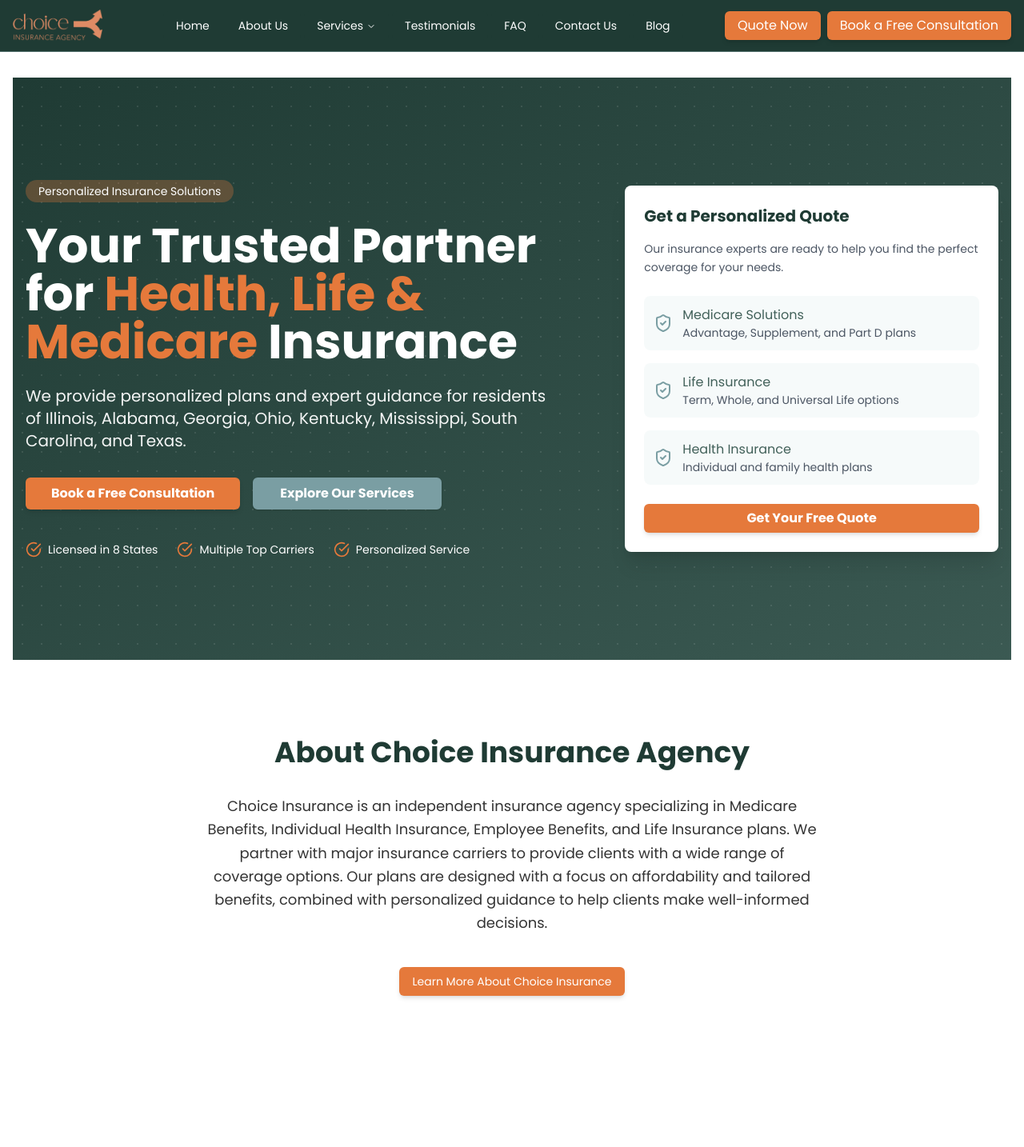
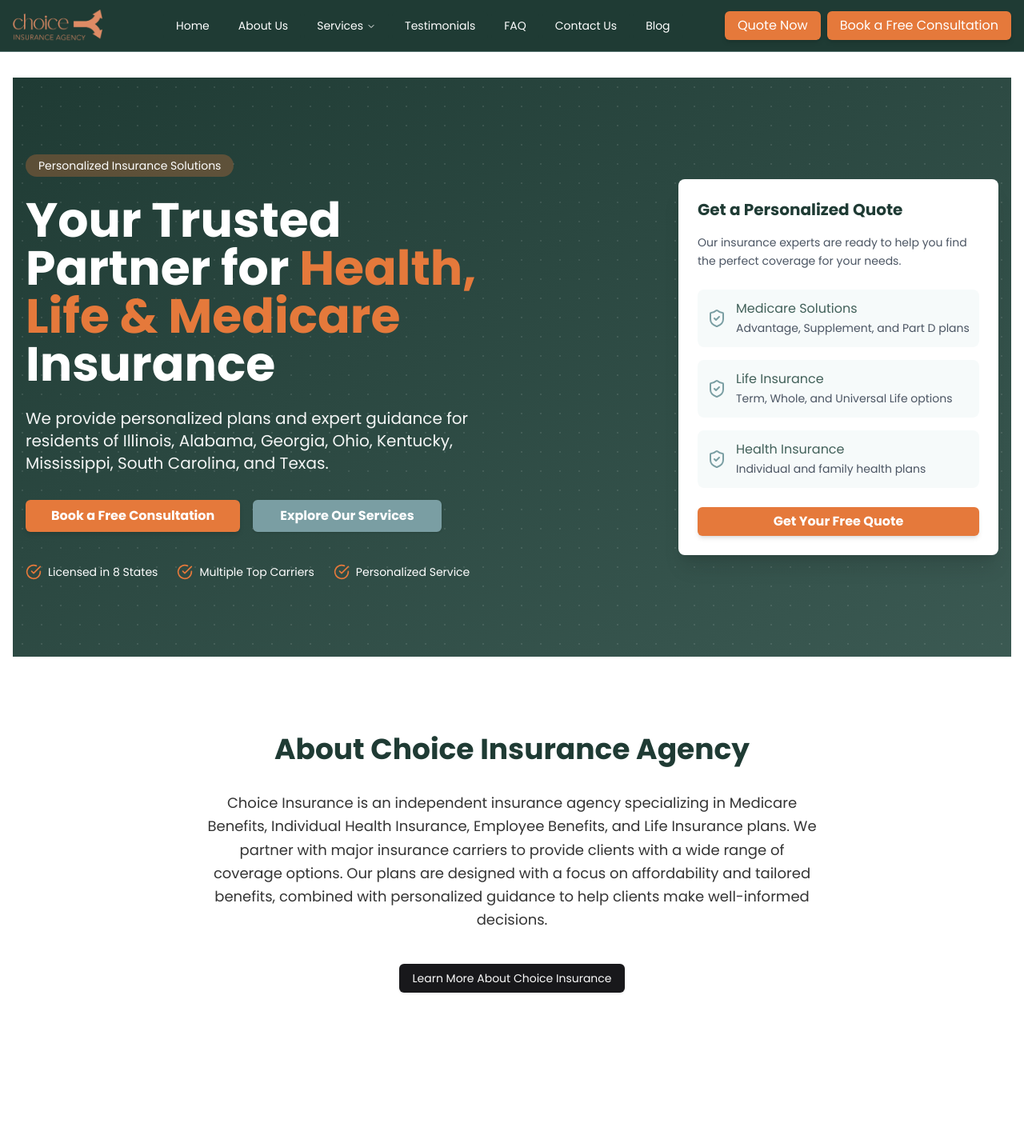
Before and after one commit to Ascempower/Manus, a Next.js app: page / in a window 1280 px wide. Shown: the top 1434 px of the page at 80% size. Built offline with nearby package versions, Linux system fonts and the light colour scheme.

Commit message:
modified:   src/app/globals.css

```diff
--- a/src/app/globals.css
+++ b/src/app/globals.css
@@ -103,4 +103,74 @@
   .footer-links a {
     @apply text-brand-warm-beige-coral-dark hover:underline;
   }
+
+  /* Hero Section Styling */
+  .hero-section {
+    @apply bg-brand-deeper-forest-green text-white py-16 md:py-24 flex flex-wrap justify-between gap-8;
+  }
+
+  .hero-content {
+    @apply max-w-[600px] flex-1;
+  }
+
+  .tagline {
+    @apply bg-brand-warm-beige-coral-dark/30 text-white px-4 py-1 rounded-full text-sm font-medium inline-block mb-6;
+  }
+
+  .highlight {
+    @apply text-brand-warm-beige-coral-dark;
+  }
+
+  .badges {
+    @apply mt-10 flex items-center gap-6 flex-wrap;
+  }
+
+  .quote-card {
+    @apply bg-white text-brand-deeper-forest-green p-6 rounded-lg shadow-xl max-w-[400px] flex-1;
+  }
+
+  .btn-full {
+    @apply w-full block text-center;
+  }
+
+  /* CTA Section Styling */
+  .cta-section {
+    @apply bg-brand-deeper-forest-green text-white py-16 md:py-24 relative overflow-hidden;
+  }
+
+  .cta-content {
+    @apply max-w-3xl mx-auto text-center relative z-10;
+  }
+
+  /* Testimonial Section Styling */
+  .testimonial-section {
+    @apply py-16 md:py-24 bg-brand-teal-blue/10;
+  }
+
+  .testimonial-card {
+    @apply max-w-2xl mx-auto bg-white p-8 rounded-lg shadow-lg text-brand-black hover:shadow-xl transition-shadow duration-300;
+  }
+
+  /* Features Section Styling */
+  .features-section {
+    @apply py-16 md:py-24 bg-white text-brand-black;
+  }
+
+  .feature-card {
+    @apply p-6 rounded-lg hover:shadow-md transition-shadow duration-300 text-center;
+  }
+
+  /* About Section Styling */
+  .about-section {
+    @apply py-16 md:py-24 bg-white text-brand-black;
+  }
+
+  /* Button Styling */
+  .btn-primary {
+    @apply bg-brand-warm-beige-coral-dark hover:bg-brand-warm-beige-coral-darker text-white shadow-md;
+  }
+
+  .btn-secondary {
+    @apply bg-brand-teal-blue-dark hover:bg-brand-teal-blue-dark/90 text-white shadow-md;
+  }
 }
--- a/src/app/page.tsx
+++ b/src/app/page.tsx
@@ -7,7 +7,7 @@
   return (
     <>
       {/* Hero Section */}
-      <section className="relative py-20 md:py-32 bg-brand-deeper-forest-green text-brand-white overflow-hidden">
+      <section className="hero-section relative overflow-hidden">
         {/* Background Pattern - Softer Gradient Pattern */}
         <div className="absolute inset-0">
           <div className="absolute top-0 left-0 w-full h-full bg-gradient-to-br from-brand-deeper-forest-green to-brand-deep-forest-green opacity-80"></div>
@@ -17,12 +17,12 @@
         <div className="container mx-auto px-4 relative z-10">
           <div className="flex flex-col md:flex-row items-center justify-between gap-12">
             {/* Hero Content */}
-            <div className="md:w-3/5 text-left md:pr-8">
-              <div className="inline-block px-4 py-1 rounded-full bg-brand-warm-beige-coral-dark/30 text-white text-sm font-medium mb-6">
+            <div className="hero-content text-left md:pr-8">
+              <span className="tagline">
                 Personalized Insurance Solutions
-              </div>
+              </span>
               <h1 className="text-4xl md:text-5xl lg:text-6xl font-bold mb-6 font-poppins leading-tight">
-                Your Trusted Partner for <span className="text-brand-warm-beige-coral-dark">Health, Life & Medicare</span> Insurance
+                Your Trusted Partner for <span className="highlight">Health, Life & Medicare</span> Insurance
               </h1>
               <p className="text-lg md:text-xl mb-8 text-brand-white/95 max-w-2xl leading-relaxed">
                 We provide personalized plans and expert guidance for residents of Illinois, Alabama, Georgia, Ohio, Kentucky, Mississippi, South Carolina, and Texas.
@@ -38,7 +38,7 @@
               </div>
 
               {/* Trust Indicators */}
-              <div className="mt-10 flex items-center gap-6 flex-wrap">
+              <div className="badges">
                 <div className="flex items-center gap-2">
                   <CheckCircle size={20} className="text-brand-warm-beige-coral-dark" />
                   <span className="text-sm font-medium">Licensed in 8 States</span>
@@ -55,74 +55,72 @@
             </div>
 
             {/* Hero Image/Card */}
-            <div className="md:w-2/5 relative">
-              <div className="bg-white rounded-lg shadow-xl p-6 text-brand-black">
-                <h3 className="text-xl font-bold mb-4 text-brand-deeper-forest-green">Get a Personalized Quote</h3>
+            <div className="quote-card">
+              <h2 className="text-xl font-bold mb-4">Get a Personalized Quote</h2>
               <p className="text-sm text-gray-600 mb-6 leading-relaxed">Our insurance experts are ready to help you find the perfect coverage for your needs.</p>
 
-                <div className="space-y-4 mb-6">
-                  <div className="flex items-center gap-3 p-3 rounded-lg bg-brand-teal-blue/10 transition-all duration-300 hover:bg-brand-teal-blue/20 cursor-pointer group" title="Click to learn more about Medicare Solutions">
+              <ul className="space-y-4 mb-6">
+                <li className="flex items-center gap-3 p-3 rounded-lg bg-brand-teal-blue/10 transition-all duration-300 hover:bg-brand-teal-blue/20 cursor-pointer group" title="Click to learn more about Medicare Solutions">
                   <ShieldCheck className="text-brand-teal-blue-dark flex-shrink-0 group-hover:text-brand-deep-forest-green transition-colors duration-300" size={24} />
                   <div>
-                      <h4 className="font-medium text-brand-deep-forest-green group-hover:text-brand-deeper-forest-green transition-colors duration-300">Medicare Solutions</h4>
-                      <p className="text-sm text-gray-600">Advantage, Supplement, and Part D plans</p>
+                    <strong className="font-medium text-brand-deep-forest-green group-hover:text-brand-deeper-forest-green transition-colors duration-300">Medicare Solutions</strong><br />
+                    <span className="text-sm text-gray-600">Advantage, Supplement, and Part D plans</span>
                   </div>
-                  </div>
+                </li>
 
-                  <div className="flex items-center gap-3 p-3 rounded-lg bg-brand-teal-blue/10 transition-all duration-300 hover:bg-brand-teal-blue/20 cursor-pointer group" title="Click to learn more about Life Insurance">
+                <li className="flex items-center gap-3 p-3 rounded-lg bg-brand-teal-blue/10 transition-all duration-300 hover:bg-brand-teal-blue/20 cursor-pointer group" title="Click to learn more about Life Insurance">
                   <ShieldCheck className="text-brand-teal-blue-dark flex-shrink-0 group-hover:text-brand-deep-forest-green transition-colors duration-300" size={24} />
                   <div>
-                      <h4 className="font-medium text-brand-deep-forest-green group-hover:text-brand-deeper-forest-green transition-colors duration-300">Life Insurance</h4>
-                      <p className="text-sm text-gray-600">Term, Whole, and Universal Life options</p>
+                    <strong className="font-medium text-brand-deep-forest-green group-hover:text-brand-deeper-forest-green transition-colors duration-300">Life Insurance</strong><br />
+                    <span className="text-sm text-gray-600">Term, Whole, and Universal Life options</span>
                   </div>
-                  </div>
+                </li>
 
-                  <div className="flex items-center gap-3 p-3 rounded-lg bg-brand-teal-blue/10 transition-all duration-300 hover:bg-brand-teal-blue/20 cursor-pointer group" title="Click to learn more about Health Insurance">
+                <li className="flex items-center gap-3 p-3 rounded-lg bg-brand-teal-blue/10 transition-all duration-300 hover:bg-brand-teal-blue/20 cursor-pointer group" title="Click to learn more about Health Insurance">
                   <ShieldCheck className="text-brand-teal-blue-dark flex-shrink-0 group-hover:text-brand-deep-forest-green transition-colors duration-300" size={24} />
                   <div>
-                      <h4 className="font-medium text-brand-deep-forest-green group-hover:text-brand-deeper-forest-green transition-colors duration-300">Health Insurance</h4>
-                      <p className="text-sm text-gray-600">Individual and family health plans</p>
+                    <strong className="font-medium text-brand-deep-forest-green group-hover:text-brand-deeper-forest-green transition-colors duration-300">Health Insurance</strong><br />
+                    <span className="text-sm text-gray-600">Individual and family health plans</span>
                   </div>
-                  </div>
-                </div>
+                </li>
+              </ul>
 
-                <Button asChild className="w-full bg-brand-warm-beige-coral-dark hover:bg-brand-warm-beige-coral-darker text-white font-semibold shadow-md text-base">
+              <Button asChild className="btn-full bg-brand-warm-beige-coral-dark hover:bg-brand-warm-beige-coral-darker text-white font-semibold shadow-md text-base">
                 <Link href="/contact#get-a-quote">Get Your Free Quote</Link>
               </Button>
             </div>
           </div>
         </div>
-        </div>
       </section>
       {/* About Us Snippet */}
-      <section className="py-16 md:py-24 bg-brand-white text-brand-black">
+      <section className="about-section">
         <div className="container mx-auto px-4 text-center">
           <h2 className="text-3xl md:text-4xl font-bold mb-8 text-brand-deeper-forest-green font-poppins">About Choice Insurance Agency</h2>
           <p className="text-lg text-brand-black/80 mb-10 max-w-3xl mx-auto leading-relaxed">
             Choice Insurance is an independent insurance agency specializing in Medicare Benefits, Individual Health Insurance, Employee Benefits, and Life Insurance plans. We partner with major insurance carriers to provide clients with a wide range of coverage options. Our plans are designed with a focus on affordability and tailored benefits, combined with personalized guidance to help clients make well-informed decisions.
           </p>
-          <Button asChild className="bg-brand-warm-beige-coral-dark hover:bg-brand-warm-beige-coral-darker text-white shadow-md">
+          <Button asChild className="btn-primary">
             <Link href="/about">Learn More About Choice Insurance</Link>
           </Button>
         </div>
       </section>
 
       {/* Why Choose Us Section */}
-      <section className="py-16 md:py-24 bg-brand-white text-brand-black">
+      <section className="features-section">
         <div className="container mx-auto px-4">
           <h2 className="text-3xl md:text-4xl font-bold text-center mb-12 text-brand-deeper-forest-green font-poppins">Why Choose Choice Insurance?</h2>
           <div className="grid md:grid-cols-3 gap-8 text-center">
-            <div className="p-6 rounded-lg hover:shadow-md transition-shadow duration-300">
+            <div className="feature-card">
               <CheckCircle size={48} className="mx-auto mb-4 text-brand-deeper-forest-green" aria-hidden="true" />
               <h3 className="text-xl font-bold mb-3 text-brand-deeper-forest-green font-poppins">Personalized Service</h3>
               <p className="text-brand-black/80 leading-relaxed text-base">At Choice Insurance, we take the time to understand your unique needs and find the perfect plan for you.</p>
             </div>
-            <div className="p-6 rounded-lg hover:shadow-md transition-shadow duration-300">
+            <div className="feature-card">
               <Users size={48} className="mx-auto mb-4 text-brand-deeper-forest-green" aria-hidden="true" />
               <h3 className="text-xl font-bold mb-3 text-brand-deeper-forest-green font-poppins">Independent Agency</h3>
               <p className="text-brand-black/80 leading-relaxed text-base">As an independent agency, Choice Insurance offers a wide range of options from multiple top carriers.</p>
             </div>
-            <div className="p-6 rounded-lg hover:shadow-md transition-shadow duration-300">
+            <div className="feature-card">
               <ShieldCheck size={48} className="mx-auto mb-4 text-brand-deeper-forest-green" aria-hidden="true" />
               <h3 className="text-xl font-bold mb-3 text-brand-deeper-forest-green font-poppins">Expert Guidance</h3>
               <p className="text-brand-black/80 leading-relaxed text-base">Choice Insurance's experienced agents provide clear, unbiased advice to help you make informed decisions.</p>
@@ -131,10 +129,10 @@
         </div>
       </section>
       {/* Testimonials Snippet */}
-      <section className="py-16 md:py-24 bg-brand-teal-blue/10">
+      <section className="testimonial-section">
         <div className="container mx-auto px-4">
           <h2 className="text-3xl md:text-4xl font-bold text-center mb-12 text-brand-deeper-forest-green font-poppins">What Our Choice Insurance Clients Say</h2>
-          <div className="max-w-2xl mx-auto bg-brand-white p-8 rounded-lg shadow-lg text-brand-black hover:shadow-xl transition-shadow duration-300">
+          <div className="testimonial-card">
             <MessageSquare size={32} className="text-brand-teal-blue-dark mb-4" aria-hidden="true" />
             <blockquote className="text-lg italic text-brand-black/80 mb-6 leading-relaxed">
               "Choice Insurance made finding the right Medicare plan so easy! Their agent was knowledgeable and patient, answering all my questions. Highly recommend!"
@@ -142,27 +140,29 @@
             <p className="text-right font-semibold text-brand-deeper-forest-green">- Jane D., Illinois</p>
           </div>
           <div className="text-center mt-10">
-            <Button asChild className="bg-brand-warm-beige-coral-dark hover:bg-brand-warm-beige-coral-darker text-white shadow-md">
+            <Button asChild className="btn-primary">
               <Link href="/testimonials">Read More Choice Insurance Testimonials</Link>
             </Button>
           </div>
         </div>
       </section>
       {/* Final CTA Section */}
-      <section className="relative py-20 md:py-32 bg-brand-deeper-forest-green text-brand-white overflow-hidden">
+      <section className="cta-section">
         {/* Background Pattern - Softer Gradient Pattern */}
         <div className="absolute inset-0">
           <div className="absolute top-0 left-0 w-full h-full bg-gradient-to-br from-brand-deeper-forest-green to-brand-deep-forest-green opacity-80"></div>
           <div className="absolute top-0 left-0 w-full h-full bg-[radial-gradient(circle,_#ffffff_1px,_transparent_1px)] bg-[length:24px_24px] opacity-10"></div>
         </div>
-        <div className="container mx-auto px-4 text-center relative z-10">
+        <div className="container mx-auto px-4">
+          <div className="cta-content">
             <h2 className="text-3xl md:text-4xl font-bold mb-8 font-poppins">Ready to Find Your Perfect Choice Insurance Plan?</h2>
-          <p className="text-lg md:text-xl mb-10 max-w-2xl mx-auto text-brand-white/95 leading-relaxed">
+            <p className="text-lg md:text-xl mb-10 text-brand-white/95 leading-relaxed">
               Let Choice Insurance help you navigate the complexities of insurance. Contact us today for a free, no-obligation consultation.
             </p>
-          <Button size="lg" asChild className="bg-brand-warm-beige-coral-dark hover:bg-brand-warm-beige-coral-darker text-white font-semibold shadow-md min-w-[250px] text-base">
+            <Button size="lg" asChild className="btn-primary min-w-[250px] text-base font-semibold">
               <Link href="/contact#get-a-quote">Get a Free Quote Today</Link>
             </Button>
+          </div>
         </div>
       </section>
     </>
```
Lines whose indentation alone changed are shown as unchanged.
